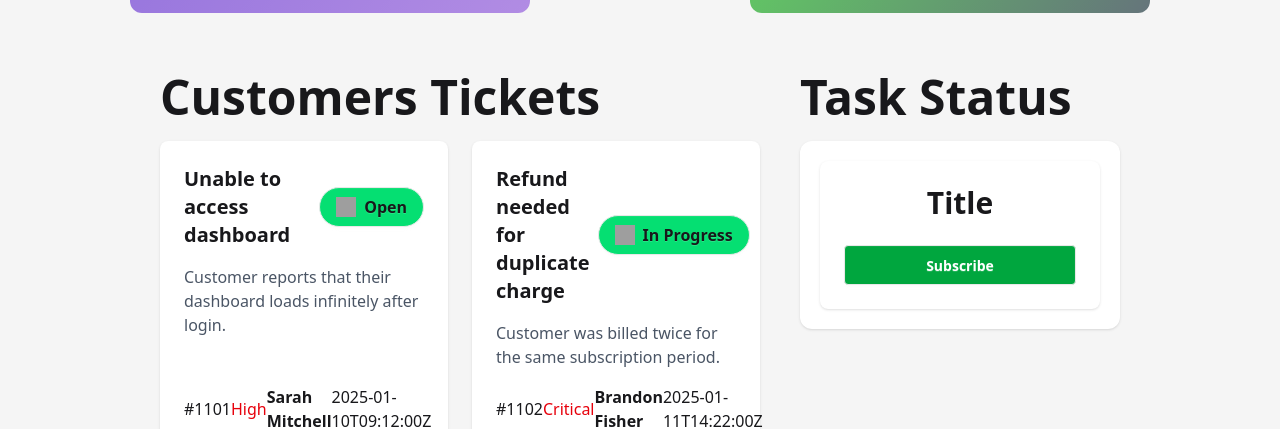
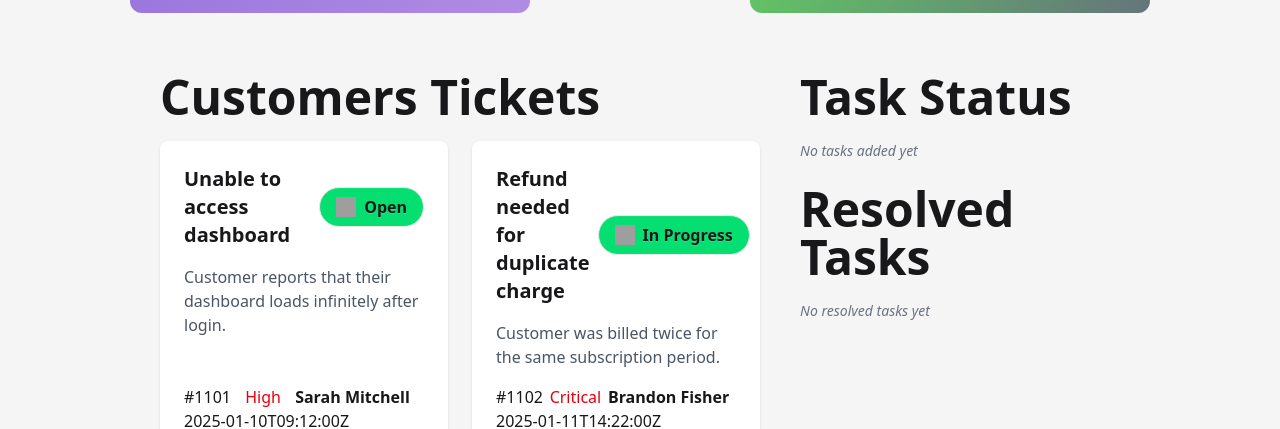
Before and after one commit to LiaJahan/SUPPORT-CUSTOMER-ZONE, a React (Vite) app: page / in a window 1280 px wide. Shown: the part 523-952 px from the top of the page. Built offline with nearby package versions, Linux system fonts and the light colour scheme; grey boxes are pictures that could not be loaded.

Commit message:
working on task's special requirements

```diff
--- a/package.json
+++ b/package.json
@@ -13,6 +13,7 @@
     "@tailwindcss/vite": "^4.1.17",
     "react": "^19.2.0",
     "react-dom": "^19.2.0",
+    "react-toastify": "^11.0.5",
     "tailwindcss": "^4.1.17"
   },
   "devDependencies": {
--- a/src/App.jsx
+++ b/src/App.jsx
@@ -1,28 +1,43 @@
-import { Suspense } from 'react'
-import './App.css'
-import Footer from './assets/Components/Footer/Footer'
-import MainPage from './assets/Components/MainPage/MainPage'
-import Navbar from './assets/Components/Navbar/Navbar'
+import { useState } from "react";
+import Navbar from "./assets/Components/Navbar/Navbar";
+import Footer from "./assets/Components/Footer/Footer";
+import MainPage from "./assets/Components/MainPage/MainPage";
+import { ToastContainer } from "react-toastify";
+import 'react-toastify/dist/ReactToastify.css';
 
 
-const fetchData = async ()=>
-{
-  const res = await fetch('/tickets.json')
-  return res.json()
-}
+const fetchData = async () => {
+  const res = await fetch("/tickets.json");
+  return res.json();
+};
 
 function App() {
+
+  const [tasks, setTasks] = useState([]);
+  const [resolvedTasks, setResolvedTasks] = useState([]);
+  const [inProgressCount, setInProgressCount] = useState(0);
+  const [resolvedCount, setResolvedCount] = useState(0);
 
   const fetchDataApi = fetchData();
 
   return (
     <>
-      <Navbar></Navbar>
-      <MainPage fetchDataApi={fetchDataApi}></MainPage>
-      <Footer></Footer>
-
+      <Navbar />
+      <MainPage
+        fetchDataApi={fetchDataApi}
+        tasks={tasks}
+        setTasks={setTasks}
+        resolvedTasks={resolvedTasks}
+        setResolvedTasks={setResolvedTasks}
+        inProgressCount={inProgressCount}
+        setInProgressCount={setInProgressCount}
+        resolvedCount={resolvedCount}
+        setResolvedCount={setResolvedCount}
+      />
+      <Footer />
+      <ToastContainer />
     </>
-  )
+  );
 }
 
-export default App
+export default App;
--- a/src/assets/Components/MainPage/Cards.jsx
+++ b/src/assets/Components/MainPage/Cards.jsx
@@ -1,31 +1,72 @@
 import React, { useEffect, useState } from 'react';
+import { toast } from 'react-toastify';
 
-const Cards = ({ fetchDataApi }) => {
+const Cards = ({
+    fetchDataApi,
+    tasks,
+    setTasks,
+    resolvedTasks,
+    setResolvedTasks,
+    inProgressCount,
+    setInProgressCount,
+    resolvedCount,
+    setResolvedCount
+}) => {
+
     const [api, setApi] = useState([]);
 
     useEffect(() => {
-        fetchDataApi.then((data) => setApi(data));
+        fetchDataApi.then(data => setApi(data));
     }, [fetchDataApi]);
+
+    const handleAddToTasks = (ticket) => {
+        if (!tasks.some(t => t.id === ticket.id)) {
+            setTasks([...tasks, ticket]);
+            setInProgressCount(prev => prev + 1);
+            toast.success(`${ticket.title} added to Task Status`);
+        }
+    };
+
+    const handleComplete = (task) => {
+    setTasks(prev => prev.filter(t => t.id !== task.id)); // remove from tasks
+    setResolvedTasks(prev => [...prev, task]); // add to resolved
+    setInProgressCount(prev => prev - 1);
+    setResolvedCount(prev => prev + 1);
+    toast.info(`${task.title} Completed!`);
+};
+
 
     return (
         <div className="w-full flex flex-col lg:flex-row justify-between gap-6 sm:gap-10">
 
-            {/* left side : (customer tickets) */}
+            {/* LEFT — Tickets */}
             <div className="flex-1 px-2 sm:px-0">
                 <h2 className="mb-5 text-3xl sm:text-5xl font-semibold">Customers Tickets</h2>
+
                 <div className="grid grid-cols-1 sm:grid-cols-2 gap-4 sm:gap-6">
-                    {api.map((ticket) => (
+                    {api.map(ticket => (
                         <div key={ticket.id} className="card w-full bg-base-100 shadow-sm">
                             <div className="card-body">
                                 <div className='flex flex-col sm:flex-row items-start sm:items-center justify-between mb-2 gap-2'>
                                     <h2 className='font-bold text-lg sm:text-xl'>{ticket.title}</h2>
-                                    <button className='btn bg-green-400 rounded-full text-sm sm:text-base flex items-center gap-2'>
-                                        <img className='h-4 w-4 sm:h-5 sm:w-5' src="https://i.ibb.co/9zq5FQf/Ellipse-22.png" alt="" />
+                                    <button
+                                        className='btn bg-green-400 rounded-full text-sm sm:text-base flex items-center gap-2'
+                                        onClick={() => handleAddToTasks(ticket)}
+                                    >
+                                        <img
+                                            className='h-4 w-4 sm:h-5 sm:w-5'
+                                            src="https://i.ibb.co/9zq5FQf/Ellipse-22.png"
+                                            alt=""
+                                        />
                                         {ticket.status}
                                     </button>
                                 </div>
-                                <p className='text-gray-600 mb-2 text-sm sm:text-base'>{ticket.description}</p>
-                                <div className='flex flex-col sm:flex-row justify-between items-start sm:items-center text-sm sm:text-base'>
+
+                                <p className='text-gray-600 mb-2 text-sm sm:text-base'>
+                                    {ticket.description}
+                                </p>
+
+                                <div className='flex flex-wrap justify-between text-sm sm:text-base'>
                                     <p>{ticket.serial}</p>
                                     <p className='text-red-600'>{ticket.priority}</p>
                                     <p><strong>{ticket.customer}</strong></p>
@@ -37,17 +78,40 @@ const Cards = ({ fetchDataApi }) => {
                 </div>
             </div>
 
-            {/* right task (task status) */}
-            <div className="w-full lg:w-1/3 mt-6 lg:mt-0 px-2 sm:px-0">
-                <h2 className="text-3xl sm:text-5xl font-semibold">Task Status</h2>
-                <div className="mt-5 p-5 bg-white shadow rounded-xl w-full sm:w-auto">
-                    <div className="card bg-base-100 shadow-sm w-full">
-                        <div className="card-body">
-                            <h2 className='text-center font-bold text-2xl sm:text-3xl mb-4'>Title</h2>
-                            <button className="btn bg-green-600 text-white font-bold w-full sm:w-auto">Subscribe</button>
-                        </div>
+            {/* RIGHT — Task Status + Resolved Tasks */}
+            <div className="w-full lg:w-1/3 mt-6 lg:mt-0 flex flex-col gap-6">
+
+                <div>
+                    <h2 className="text-3xl sm:text-5xl font-semibold">Task Status</h2>
+                    <div className="mt-5 flex flex-col gap-4">
+                        {tasks.map(task => (
+                            <div key={task.id} className="card bg-base-100 shadow-sm p-4 flex justify-between items-center">
+                                <span className="font-semibold">{task.title}</span>
+                                <button
+                                    className="btn bg-green-600 text-white"
+                                    onClick={() => handleComplete(task)}
+                                >
+                                    Complete
+                                </button>
+                            </div>
+                        ))}
+                        {tasks.length === 0 && <p className="text-gray-500 text-sm italic">No tasks added yet</p>}
                     </div>
                 </div>
+
+                {/* Resolved Tasks */}
+                <div>
+                    <h2 className="text-3xl sm:text-5xl font-semibold">Resolved Tasks</h2>
+                    <div className="mt-5 flex flex-col gap-4">
+                        {resolvedTasks.map(task => (
+                            <div key={task.id} className="card bg-base-100 shadow-sm p-4">
+                                <span className="font-semibold">{task.title}</span>
+                            </div>
+                        ))}
+                        {resolvedTasks.length === 0 && <p className="text-gray-500 text-sm italic">No resolved tasks yet</p>}
+                    </div>
+                </div>
+
             </div>
 
         </div>
--- a/src/assets/Components/MainPage/MainPage.jsx
+++ b/src/assets/Components/MainPage/MainPage.jsx
@@ -1,15 +1,29 @@
 import React from 'react';
 import Cards from './Cards';
+import { ToastContainer } from 'react-toastify';
 
-const MainPage = ({ fetchDataApi }) => {
+const MainPage = ({
+    fetchDataApi,
+    tasks,
+    setTasks,
+    resolvedTasks,
+    setResolvedTasks,
+    inProgressCount,
+    setInProgressCount,
+    resolvedCount,
+    setResolvedCount
+}) => {
+
+
+
     return (
         <div className='bg-[#f5f5f5] mx-auto max-w-full p-4 sm:p-10 text-center'>
 
             <div className='flex flex-col sm:flex-row items-start sm:items-center justify-start sm:justify-around gap-4 sm:gap-10'>
 
-                {/* Box (purple) */}
+                {/* In-progress Box */}
                 <div
-                    className='w-full sm:w-1/3 h-72 sm:h-80 rounded-xl flex flex-col items-center justify-center text-white font-bold px-2 sm:px-0'
+                    className='w-full sm:w-1/3 h-72 sm:h-80 rounded-xl flex flex-col items-center justify-center text-white font-bold'
                     style={{
                         backgroundImage: `linear-gradient(125.07deg, rgba(99, 46, 227, 0.8), rgba(159, 98, 242, 0.8)), url('https://i.ibb.co/qMjMmhth/vector1.png')`,
                         backgroundSize: 'cover',
@@ -19,12 +33,12 @@ const MainPage = ({ fetchDataApi }) => {
                     }}
                 >
                     <h3 className='text-2xl mt-5'>In-Progress</h3>
-                    <h1 className='text-7xl sm:text-7xl text-5xl'>0</h1>
+                    <h1 className='text-7xl'>{inProgressCount}</h1>
                 </div>
 
-                {/* box (greem) */}
+                {/* Resolved Box */}
                 <div
-                    className='w-full sm:w-1/3 h-72 sm:h-80 rounded-xl flex flex-col items-center justify-center text-white font-bold text-2xl px-2 sm:px-0'
+                    className='w-full sm:w-1/3 h-72 sm:h-80 rounded-xl flex flex-col items-center justify-center text-white font-bold text-2xl'
                     style={{
                         backgroundImage: `linear-gradient(125.07deg, rgba(25, 255, 15, 0.8), rgba(34, 59, 70, 0.8)), url('https://i.ibb.co/qMjMmhth/vector1.png')`,
                         backgroundSize: 'cover',
@@ -34,14 +48,37 @@ const MainPage = ({ fetchDataApi }) => {
                     }}
                 >
                     <h3 className='text-2xl mt-5'>Resolved</h3>
-                    <h1 className='text-7xl sm:text-7xl text-5xl'>0</h1>
+                    <h1 className='text-7xl'>{resolvedCount}</h1>
                 </div>
+
             </div>
 
             {/* Cards Section */}
             <div className='mt-10 w-full text-left px-2 sm:px-30 py-5'>
-                <Cards fetchDataApi={fetchDataApi} />
+                <Cards
+                    fetchDataApi={fetchDataApi}
+                    tasks={tasks}
+                    setTasks={setTasks}
+                    resolvedTasks={resolvedTasks}
+                    setResolvedTasks={setResolvedTasks}
+                    inProgressCount={inProgressCount}
+                    setInProgressCount={setInProgressCount}
+                    resolvedCount={resolvedCount}
+                    setResolvedCount={setResolvedCount}
+                />
             </div>
+
+            <ToastContainer
+                position="top-right"
+                autoClose={2000}
+                hideProgressBar={false}
+                newestOnTop={false}
+                closeOnClick
+                rtl={false}
+                pauseOnFocusLoss
+                draggable
+                pauseOnHover
+            />
         </div>
     );
 };
```
Also changed, not shown: 1 other file (tests, documents, lock files or other folders).
